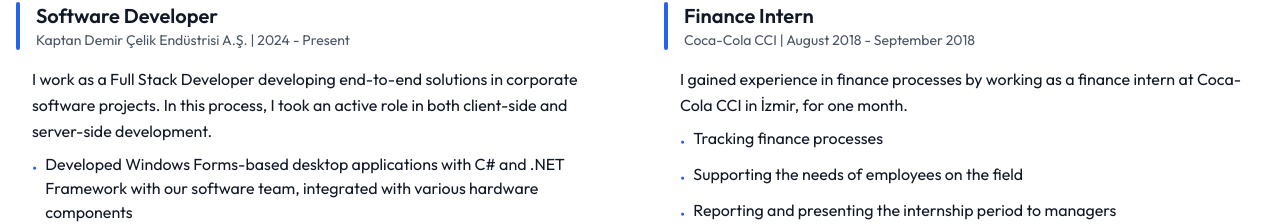
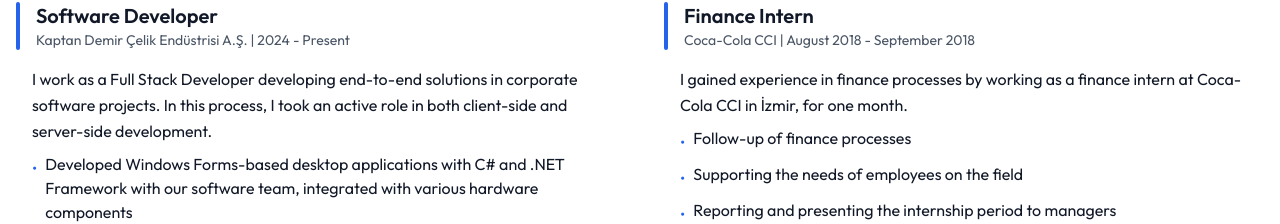
Before and after one commit to melihcengelli/nextjs-personal-web-site, a Next.js app: page /en in a window 1280 px wide. Shown: the part 1660-1884 px from the top of the page. Built offline with nearby package versions, Linux system fonts and the light colour scheme.

Commit message:
The typo has been corrected.

```diff
--- a/app/[lang]/page.tsx
+++ b/app/[lang]/page.tsx
@@ -418,7 +418,7 @@ export default async function Home({
                       <span className="text-[#2563EB] mt-1">•</span>
                       <span className="text-[#111827]">
                         {isEnglish
-                          ? "Tracking finance processes"
+                          ? "Follow-up of finance processes"
                           : "Muhasebe ve Finans süreçlerinin takibi."
                         }
                       </span>
```
